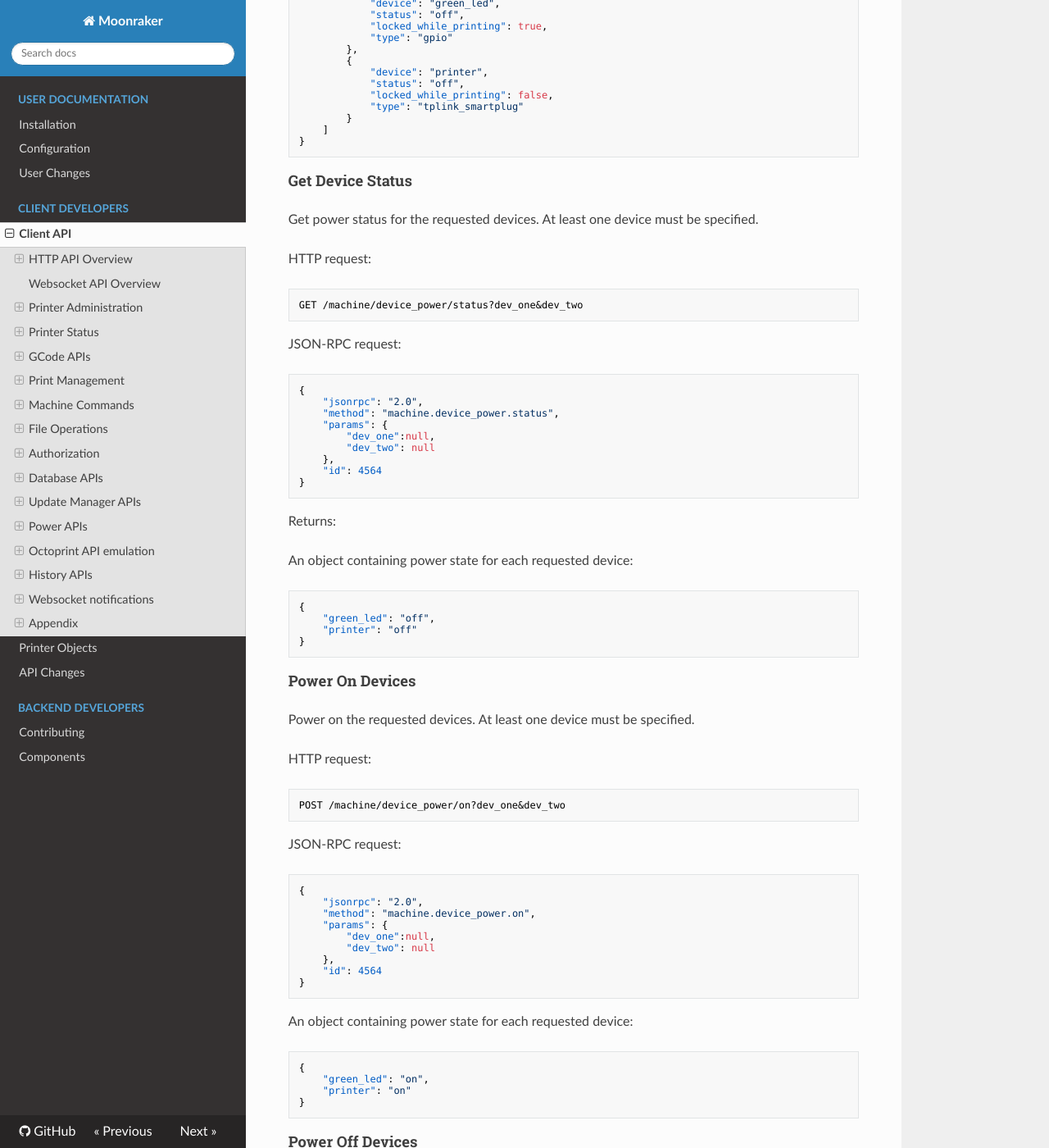
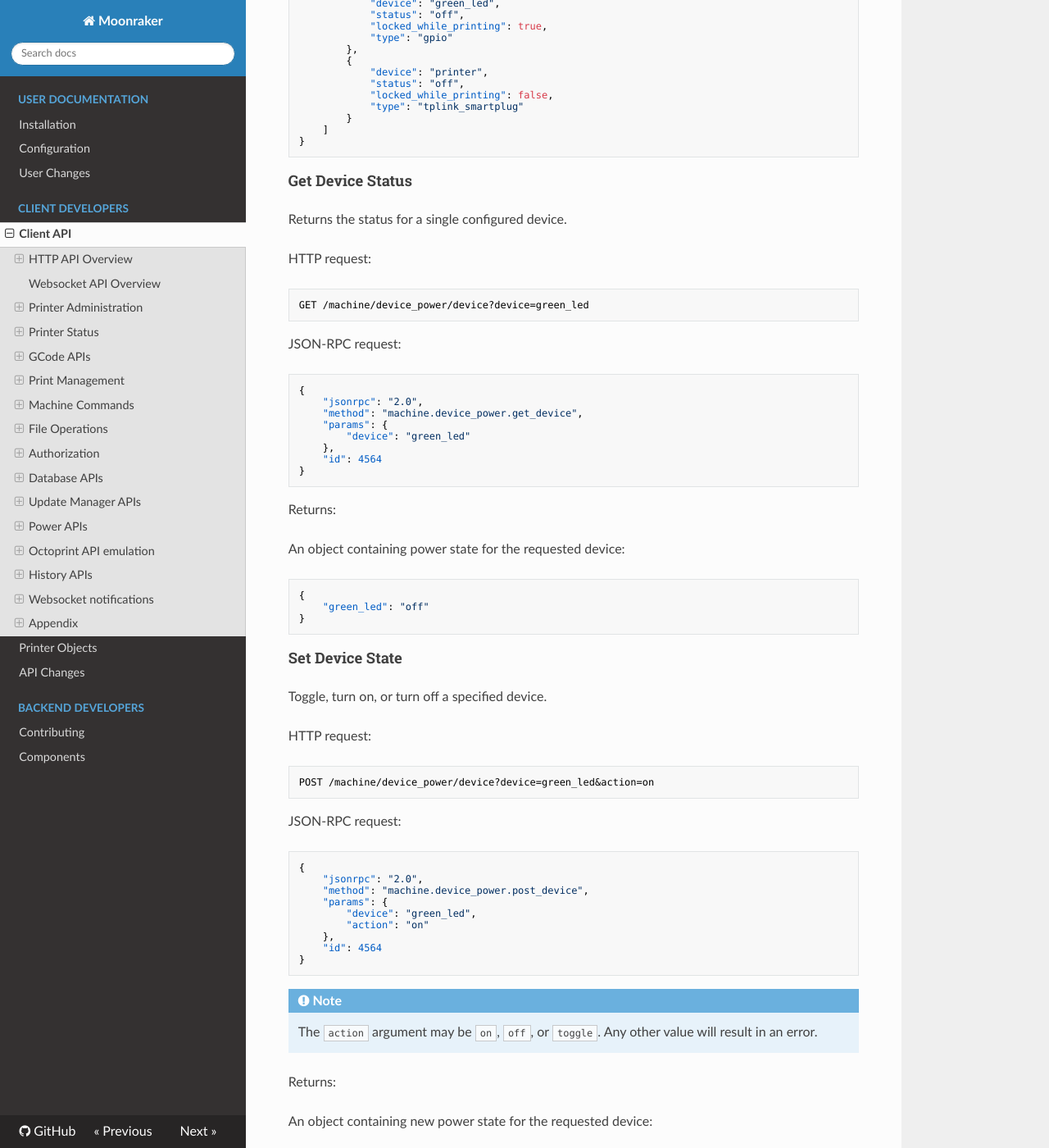
Before and after one commit to Marirossibn/moonraker, an MkDocs documentation site: the page built from docs/web_api.md, in a window 1280 px wide and 1400 px high, scrolled down 45604 px. Shown: the whole window at 82% size. Built offline with MkDocs 1.6.1, drawn with Linux system fonts in a browser that asks for light colours; nearby versions of some CDN libraries; some of the changed text lies outside the part shown.

Commit message:
docs:  update power module documentation
Signed-off-by:  Eric Callahan <arksine.code@gmail.com>

````diff
--- a/docs/web_api.md
+++ b/docs/web_api.md
@@ -2252,6 +2252,66 @@ An array of objects containing info for each configured device.
 ```
 
 #### Get Device Status
+Returns the status for a single configured device.
+
+HTTP request:
+```http
+GET /machine/device_power/device?device=green_led
+```
+JSON-RPC request:
+```json
+{
+    "jsonrpc": "2.0",
+    "method": "machine.device_power.get_device",
+    "params": {
+        "device": "green_led"
+    },
+    "id": 4564
+}
+```
+Returns:
+
+An object containing power state for the requested device:
+```json
+{
+    "green_led": "off"
+}
+```
+
+#### Set Device State
+Toggle, turn on, or turn off a specified device.
+
+HTTP request:
+```http
+POST /machine/device_power/device?device=green_led&action=on
+```
+JSON-RPC request:
+```json
+{
+    "jsonrpc": "2.0",
+    "method": "machine.device_power.post_device",
+    "params": {
+        "device": "green_led",
+        "action": "on"
+    },
+    "id": 4564
+}
+```
+
+!!! note
+    The `action` argument may be `on`, `off`, or `toggle`.  Any
+    other value will result in an error.
+
+Returns:
+
+An object containing new power state for the requested device:
+```json
+{
+    "green_led": "off"
+}
+```
+
+#### Get Batch Device Status
 Get power status for the requested devices.  At least one device must be
 specified.
 
````
Also changed, not shown: other parts of docs/web_api.md (+2 -2 lines), docs/configuration.md (+16 -6 lines).
